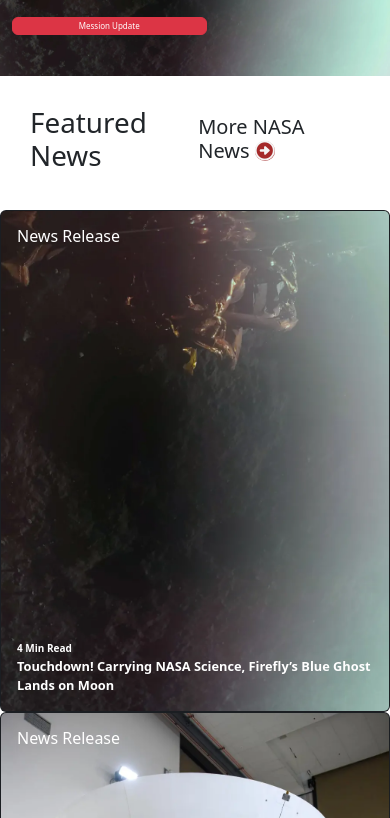
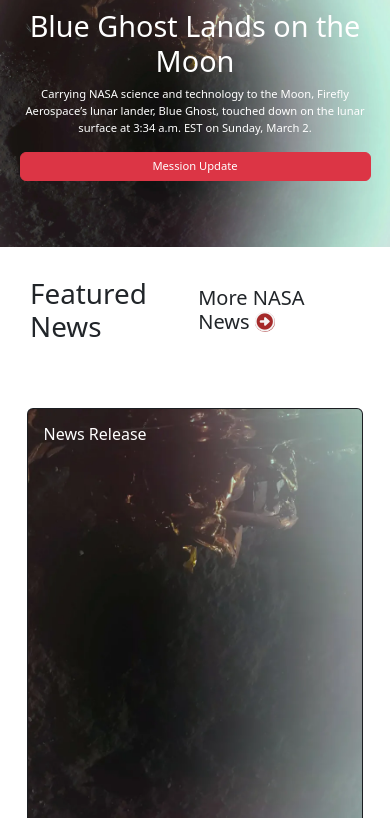
Before and after one commit to Sewar77/HTU-Assignments, a plain HTML site: page NASA/NasaHome.html in a window 390 px wide. Shown: the part 294-1112 px from the top of the page. Drawn offline with nearby package versions, Linux system fonts and the light colour scheme.

Commit message:
commit nasa part 2

```diff
--- a/NASA/style.css
+++ b/NASA/style.css
@@ -66,44 +66,69 @@
 .live:hover {
   background-color: brown;
 }
-
 .background-main {
   position: relative;
 }
 
+.img {
+  width: 100%;
+  height: auto;
+  display: block;
+}
+
 .img-details {
-  width: 60%;
-  max-width: 50%;
   position: absolute;
   top: 10%;
-  left: 3%;
+  left: 5%;
+  width: 55%;
   color: white;
 }
-.img {
-  width: 100%;
+
+.img-details h1 {
+  font-size: 4vw;
 }
+
+.img-details p {
+  font-size: 1.5vw;
+}
+
+  @media (min-width: 1024px) {
+    .img-details {
+      top: 15%;
+      width: 70%;
+    }
+
     .img-details h1 {
-  font-size: 60px;
+      font-size: 2.5rem;
     }
+
+    .img-details p {
+      font-size: 1rem;
+    }
+
     .btn {
-  font-size: 30px;
-  width: 100%;
+      font-size: 0.9rem;
+      padding: 6px 12px;
     }
+  }
+
   @media (max-width: 767px) {
-  header {
-    font-size: 10px;
-  }
-  .img-details h1,
-  .img-details p {
-    font-size: 2.2rem;
-  }
-  .img-details p {
-    font-size: 0.5rem;
-  }
     .img-details {
       top: 5%;
+      left: 5%;
+      width: 90%;
+      text-align: center;
     }
-  .img-details .btn {
+
+    .img-details h1 {
+      font-size: 2rem;
+    }
+
+    .img-details p {
+      font-size: 0.9rem;
+    }
+
+    .btn {
       font-size: 0.8rem;
       padding: 5px 10px;
       width: 100%;
@@ -111,32 +136,22 @@
   }
 
   @media (max-width: 400px) {
-  .img-details h1,
-  .img-details p {
-    font-size: 2rem;
-  }
-  .img-details p {
-    font-size: 0.5rem;
-  }
-  .img-details {
-    top: 0%;
-  }
-  .img-details {
-    width: 100%;
-  }
-  .img-details .btn {
-    font-size: 0.5rem;
-    padding: 2px 5px;
-    width: 100%;
-  }
-  .card-title {
-    font-size: 0.9rem;
+    .img-details h1 {
+      font-size: 1.8rem;
     }
 
-  .card-text {
-    font-size: 0.8rem;
+    .img-details p {
+      font-size: 0.7rem;
+    }
+
+    .btn {
+      font-size: 0.7rem;
+      padding: 5px 8px;
     }
   }
+
+
+
 .address {
   display: flex;
   justify-content: space-between;
@@ -185,3 +200,9 @@
 .margin {
   margin-top: 10px;
 }
+.row{
+    padding: 2%;
+}
+.card{
+    margin: 5%;
+}
```
Lines whose indentation alone changed are shown as unchanged.
